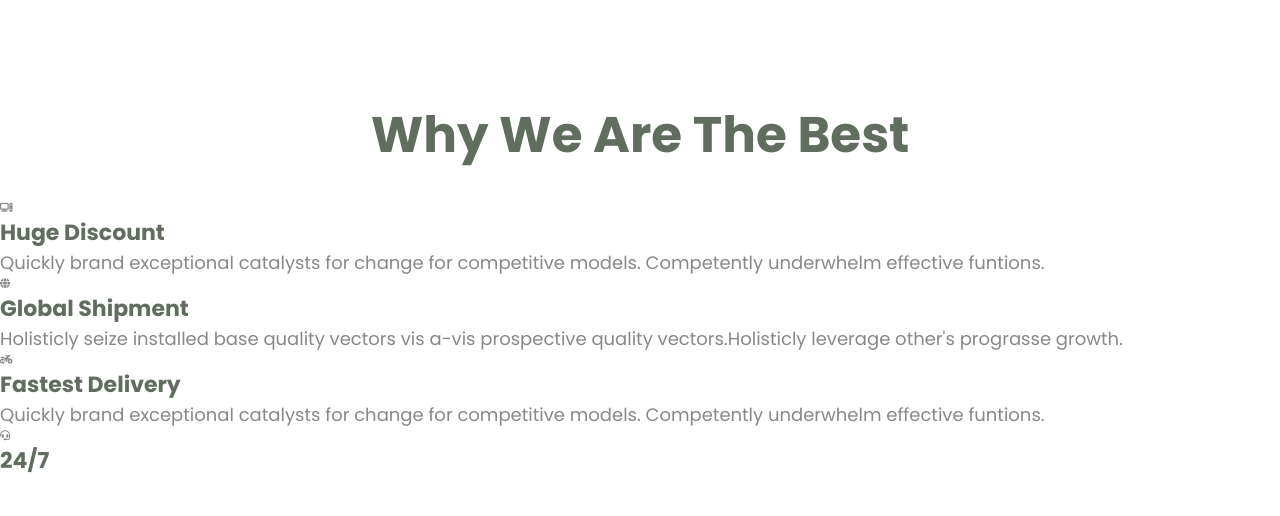
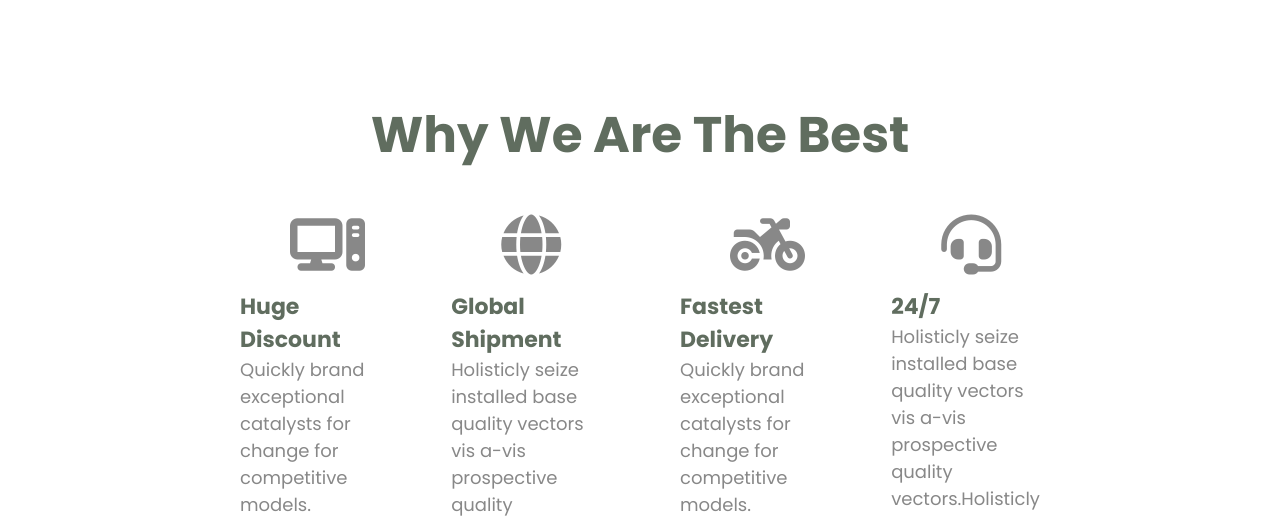
Before and after one commit to Siddikur-22/PH-Mart, a plain HTML site: page index.html in a window 1280 px wide. Shown: the part 1550-2066 px from the top of the page. Drawn offline with Linux system fonts and the light colour scheme.

Commit message:
compleated website

```diff
--- a/index.html
+++ b/index.html
@@ -102,6 +102,7 @@
         <div class="icon-1">
             <a href=""><i class="fa-solid fa-headset"></i></a>
             <h3>24/7</h3>
+            <p>Holisticly seize installed base quality vectors vis a-vis prospective quality vectors.Holisticly leverage other's prograsse growth.</p>
         </div>
     </div>
    </section>
--- a/style.css
+++ b/style.css
@@ -185,6 +185,11 @@ header nav .menu a li:hover{
 }
 
 /*----why chose section----- */
+.chose-section{
+    padding: 0 20rem;
+    margin-bottom: 100px;
+
+}
 .chose-section h1{
     font-size: 5rem;
     line-height: 5rem;
@@ -192,7 +197,18 @@ header nav .menu a li:hover{
     text-align: center;
     text-transform: capitalize;
 }
+.chose-design {
+    display: flex;
+}
+.chose-design .icon-1  a i{
+    font-size: 60px;
+    margin-left: 50px;
+    padding: 15px 0;
 
+}
+.chose-design .icon-1{
+    padding:0 4rem;
+}
 /* ------footer section----- */
 footer{
     margin-top: 5rem;
```
